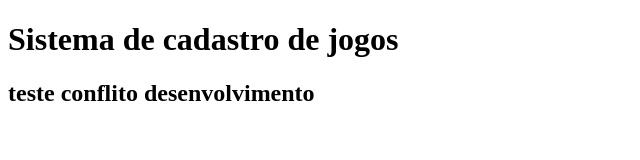
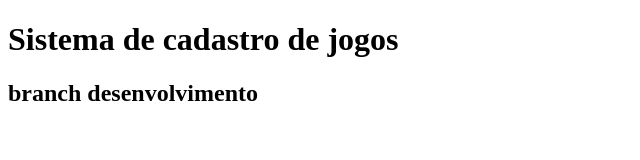
Before and after one commit to LuizVJr2001/aprendendo-git-e-github, a plain HTML site: page index.html in a window 1280 px wide. Shown: the whole page, without its empty margins (0-640 px from the left). Drawn offline with Linux system fonts and the light colour scheme.

Commit message:
commite desenvolvimento

```diff
--- a/index.html
+++ b/index.html
@@ -8,7 +8,7 @@
 </head>
 <body>
     <h1>Sistema de cadastro de jogos</h1>
-    <h2>teste conflito desenvolvimento</h2>
+    <h2>branch desenvolvimento</h2>
     <script src="app.js"></script>
 </body>
 </html>
```
